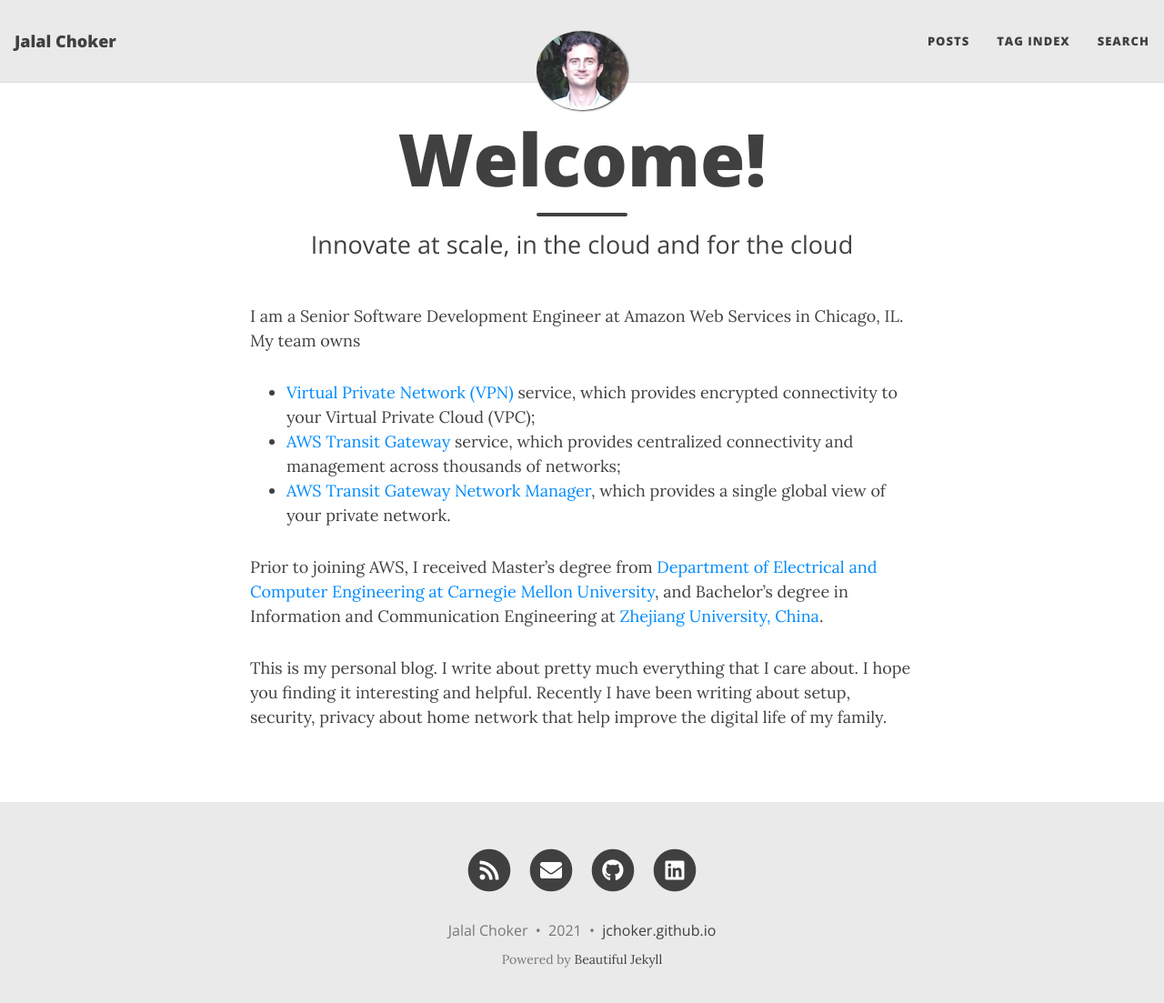
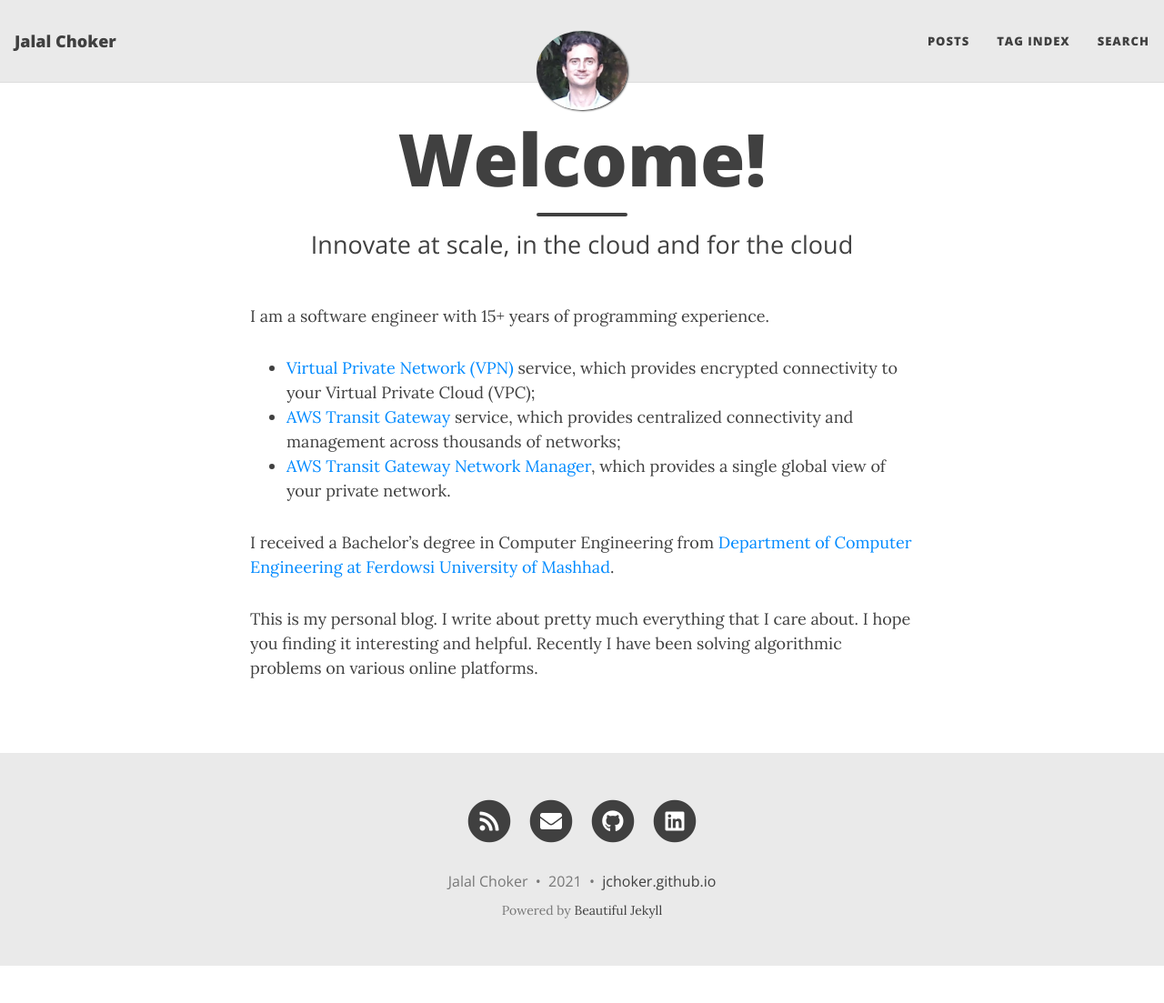
Before and after one commit to jchoker/jchoker.github.io, a Jekyll site: the page built from index.md, in a window 1280 px wide and 1116 px high. Shown: the top 1103 px of the window at 91% size. Built offline with Jekyll 4.4.1, drawn with Linux system fonts in a browser that asks for light colours; nearby versions of some CDN libraries.

Commit message:
Update index.md

```diff
--- a/index.md
+++ b/index.md
@@ -5,11 +5,11 @@
 use-site-title: true
 ---
 
-I am a Senior Software Development Engineer at Amazon Web Services in Chicago, IL. My team owns
+I am a software engineer with 15+ years of programming experience.
 * [Virtual Private Network (VPN)](http://docs.aws.amazon.com/AmazonVPC/latest/UserGuide/vpn-connections.html) service, which provides encrypted connectivity to your Virtual Private Cloud (VPC);
 * [AWS Transit Gateway](https://aws.amazon.com/transit-gateway/) service, which provides centralized connectivity and management across thousands of networks;
 * [AWS Transit Gateway Network Manager](https://aws.amazon.com/transit-gateway/network-manager/), which provides a single global view of your private network.
 
-Prior to joining AWS, I received Master's degree from [Department of Electrical and Computer Engineering at Carnegie Mellon University](http://www.ece.cmu.edu/), and Bachelor's degree in Information and Communication Engineering at [Zhejiang University, China](http://www.zju.edu.cn/english/).
+I received a Bachelor's degree in Computer Engineering from [Department of Computer Engineering at Ferdowsi University of Mashhad](http://en.um.ac.ir/content/Department-of-Computer-Engineering).
 
-This is my personal blog. I write about pretty much everything that I care about. I hope you finding it interesting and helpful. Recently I have been writing about setup, security, privacy about home network that help improve the digital life of my family.
+This is my personal blog. I write about pretty much everything that I care about. I hope you finding it interesting and helpful. Recently I have been solving algorithmic problems on various online platforms.
```
